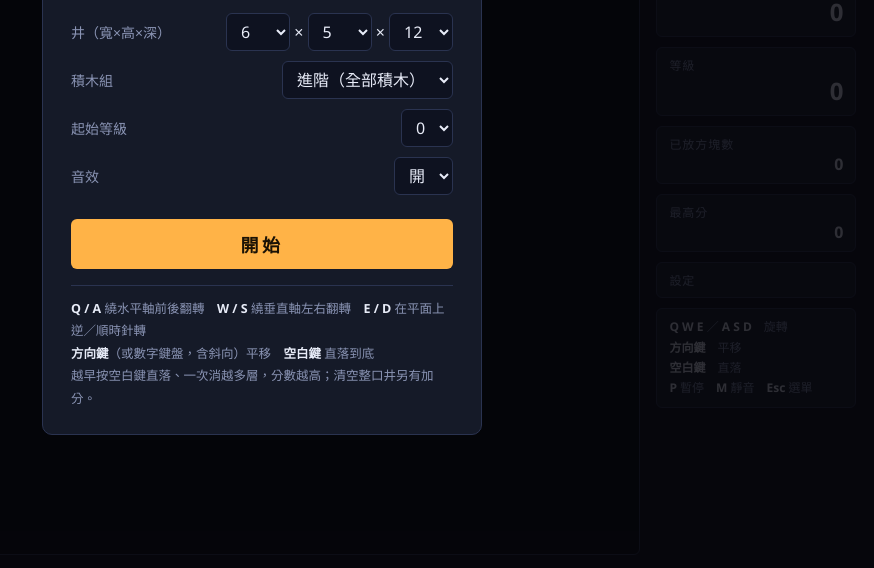
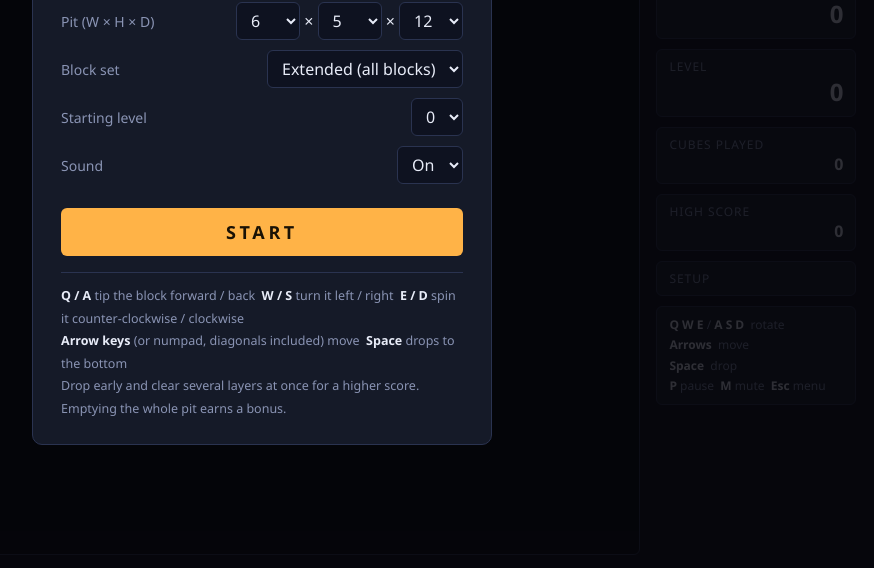
Before and after one commit to JeffCC/Pentacube, a plain HTML site: page index.html in a window 1280 px wide. Shown: the part 232-800 px from the top of the page, without its empty margins (378-1252 px from the left). Drawn offline with Linux system fonts and the light colour scheme.

Commit message:
加入英文介面，依瀏覽器語系自動切換
中文語系顯示中文，其餘顯示英文；可用 ?lang=en / ?lang=zh 強制指定。

Co-Authored-By: Claude Fable 5.2 <noreply@anthropic.com>

```diff
--- a/index.html
+++ b/index.html
@@ -22,7 +22,7 @@
   .overlay { position:fixed; inset:0; display:flex; align-items:center; justify-content:center;
     background:rgba(5,6,10,.82); z-index:10; }
   .overlay.hidden { display:none; }
-  .card { background:var(--panel); border:1px solid var(--line); border-radius:10px; padding:24px 28px; width:min(440px, 92vw); }
+  .card { background:var(--panel); border:1px solid var(--line); border-radius:10px; padding:24px 28px; width:min(460px, 92vw); }
   .card h1 { margin:0 0 4px; font-size:34px; letter-spacing:.14em; color:var(--acc); text-align:center; }
   .card p.sub { margin:0 0 18px; text-align:center; color:var(--dim); font-size:13px; }
   .row { display:flex; align-items:center; justify-content:space-between; margin:10px 0; gap:12px; }
@@ -44,12 +44,12 @@
   <canvas id="cv"></canvas>
   <div id="hud">
     <div id="title">PENTACUBE</div>
-    <div class="box"><div class="k">分數</div><div class="v" id="hScore">0</div></div>
-    <div class="box"><div class="k">等級</div><div class="v" id="hLevel">0</div></div>
-    <div class="box"><div class="k">已放方塊數</div><div class="v sm" id="hCubes">0</div></div>
-    <div class="box"><div class="k">最高分</div><div class="v sm" id="hHigh">0</div></div>
-    <div class="box"><div class="k">設定</div><div class="v sm" id="hSetup"></div></div>
-    <div class="box" id="keys">
+    <div class="box"><div class="k" data-t="score">分數</div><div class="v" id="hScore">0</div></div>
+    <div class="box"><div class="k" data-t="level">等級</div><div class="v" id="hLevel">0</div></div>
+    <div class="box"><div class="k" data-t="cubes">已放方塊數</div><div class="v sm" id="hCubes">0</div></div>
+    <div class="box"><div class="k" data-t="high">最高分</div><div class="v sm" id="hHigh">0</div></div>
+    <div class="box"><div class="k" data-t="setup">設定</div><div class="v sm" id="hSetup"></div></div>
+    <div class="box" id="keys" data-t="keys">
       <b>Q W E</b> ／ <b>A S D</b>　旋轉<br>
       <b>方向鍵</b>　平移<br>
       <b>空白鍵</b>　直落<br>
@@ -61,15 +61,15 @@
 <div class="overlay" id="menu">
   <div class="card">
     <h1>PENTACUBE</h1>
-    <p class="sub">往井裡堆積木，填滿一層就消掉</p>
-    <div class="row dims"><label>井（寬×高×深）</label>
+    <p class="sub" data-t="tagline">往井裡堆積木，填滿一層就消掉</p>
+    <div class="row dims"><label data-t="pit">井（寬×高×深）</label>
       <span style="white-space:nowrap"><select id="sW"></select> × <select id="sH"></select> × <select id="sD"></select></span></div>
-    <div class="row"><label>積木組</label>
-      <select id="sSet"><option value="0">平面</option><option value="1">基本</option><option value="2">進階（全部積木）</option></select></div>
-    <div class="row"><label>起始等級</label><select id="sLv"></select></div>
-    <div class="row"><label>音效</label><select id="sSnd"><option value="1">開</option><option value="0">關</option></select></div>
-    <button class="go" id="btnStart">開始</button>
-    <div class="help">
+    <div class="row"><label data-t="set">積木組</label>
+      <select id="sSet"><option value="0" data-t="set0">平面</option><option value="1" data-t="set1">基本</option><option value="2" data-t="set2">進階（全部積木）</option></select></div>
+    <div class="row"><label data-t="startLevel">起始等級</label><select id="sLv"></select></div>
+    <div class="row"><label data-t="sound">音效</label><select id="sSnd"><option value="1" data-t="on">開</option><option value="0" data-t="off">關</option></select></div>
+    <button class="go" id="btnStart" data-t="start">開始</button>
+    <div class="help" data-t="help">
       <b>Q / A</b> 繞水平軸前後翻轉　<b>W / S</b> 繞垂直軸左右翻轉　<b>E / D</b> 在平面上逆／順時針轉<br>
       <b>方向鍵</b>（或數字鍵盤，含斜向）平移　<b>空白鍵</b> 直落到底<br>
       越早按空白鍵直落、一次消越多層，分數越高；清空整口井另有加分。
@@ -82,13 +82,13 @@
     <h1 id="overTitle">遊戲結束</h1>
     <div class="big" id="overScore">0</div>
     <p class="sub" id="overInfo"></p>
-    <button class="go" id="btnAgain">再玩一次</button>
-    <p class="sub" style="margin-top:12px">按 Enter 再玩一次，按 Esc 回選單</p>
+    <button class="go" id="btnAgain" data-t="again">再玩一次</button>
+    <p class="sub" style="margin-top:12px" data-t="overHint">按 Enter 再玩一次，按 Esc 回選單</p>
   </div>
 </div>
 
 <div class="overlay hidden" id="pause">
-  <div class="card center"><h1>暫停</h1><p class="sub">按 P 繼續</p></div>
+  <div class="card center"><h1 data-t="paused">暫停</h1><p class="sub" data-t="resume">按 P 繼續</p></div>
 </div>
 
 <script>
@@ -101,6 +101,26 @@ if (location.hostname.endsWith('github.io')) {
   sc.src = 'https://gc.zgo.at/count.js';
   sc.dataset.goatcounter = `https://${GOATCOUNTER}.goatcounter.com/count`;
   document.head.appendChild(sc);
+}
+
+// ---------------------------------------------------------------- 語系：中文語系看中文，其餘看英文（?lang=en / ?lang=zh 可強制）
+const LANG_Q = new URLSearchParams(location.search).get('lang');
+const ZH = LANG_Q ? LANG_Q.toLowerCase().startsWith('zh') : (navigator.language || '').toLowerCase().startsWith('zh');
+const L = (zh, en) => ZH ? zh : en;
+const EN = {
+  score: 'SCORE', level: 'LEVEL', cubes: 'CUBES PLAYED', high: 'HIGH SCORE', setup: 'SETUP',
+  keys: '<b>Q W E</b> / <b>A S D</b>&nbsp; rotate<br><b>Arrows</b>&nbsp; move<br><b>Space</b>&nbsp; drop<br><b>P</b> pause &nbsp;<b>M</b> mute &nbsp;<b>Esc</b> menu',
+  tagline: 'Stack blocks in the pit. Fill a layer to clear it.',
+  pit: 'Pit (W × H × D)', set: 'Block set', set0: 'Flat', set1: 'Basic', set2: 'Extended (all blocks)',
+  startLevel: 'Starting level', sound: 'Sound', on: 'On', off: 'Off', start: 'START',
+  help: '<b>Q / A</b> tip the block forward / back &nbsp;<b>W / S</b> turn it left / right &nbsp;<b>E / D</b> spin it counter-clockwise / clockwise<br>'
+    + '<b>Arrow keys</b> (or numpad, diagonals included) move &nbsp;<b>Space</b> drops to the bottom<br>'
+    + 'Drop early and clear several layers at once for a higher score. Emptying the whole pit earns a bonus.',
+  again: 'PLAY AGAIN', overHint: 'Enter to play again, Esc for the menu', paused: 'Paused', resume: 'Press P to resume',
+};
+if (!ZH) {
+  document.documentElement.lang = 'en';
+  document.querySelectorAll('[data-t]').forEach(el => { el.innerHTML = EN[el.dataset.t]; });
 }
 
 // ---------------------------------------------------------------- 積木定義
@@ -194,7 +214,7 @@ const LINE_BASE = [762.5, 875.5, 2886.25];
 const DEPTH_F = { 6: 1.557692, 7: 1.367521, 8: 1.217949, 9: 1.100427, 10: 1.0, 11: 0.918803, 12: 0.852564,
   13: 0.788996, 14: 0.737714, 15: 0.691774, 16: 0.651709, 17: 0.614850, 18: 0.583868 };
 const TIME_BASE = 5.51, TIME_FACTOR = 0.64, DROP_TIME = 0.16, RED_TIME = 0.05, ROT_TIME = 0.12;
-const SET_NAME = ['平面', '基本', '進階'];
+const SET_NAME = L(['平面', '基本', '進階'], ['Flat', 'Basic', 'Extended']);
 
 // ---------------------------------------------------------------- 旋轉矩陣
 const ROT = {
@@ -285,10 +305,12 @@ function gameOver() {
   snd.over();
   const isHigh = score > highScore;
   if (isHigh) { highScore = score; localStorage.setItem(hsKey(), String(score)); }
-  $('overTitle').textContent = isHigh ? '新紀錄！' : '遊戲結束';
+  $('overTitle').textContent = isHigh ? L('新紀錄！', 'New record!') : L('遊戲結束', 'Game over');
   $('overScore').textContent = score.toLocaleString();
   const l = stats.lines;
-  $('overInfo').innerHTML = `等級 ${level}　方塊 ${cubesPlayed}<br>消 1 層 ×${l[1]}　2 層 ×${l[2]}　3 層 ×${l[3]}　4 層 ×${l[4]}　5 層 ×${l[5]}<br>清空全井 ×${stats.empty}`;
+  $('overInfo').innerHTML = L(
+    `等級 ${level}　方塊 ${cubesPlayed}<br>消 1 層 ×${l[1]}　2 層 ×${l[2]}　3 層 ×${l[3]}　4 層 ×${l[4]}　5 層 ×${l[5]}<br>清空全井 ×${stats.empty}`,
+    `Level ${level} · ${cubesPlayed} cubes<br>Layers cleared at once: 1 ×${l[1]} · 2 ×${l[2]} · 3 ×${l[3]} · 4 ×${l[4]} · 5 ×${l[5]}<br>Pit emptied ×${stats.empty}`);
   $('over').classList.remove('hidden');
   updateHud();
 }
@@ -314,7 +336,8 @@ function lock() {
   cubesPlayed += sh.cubes.length;
   stats.lines[n]++; if (empty) stats.empty++;
   if (n > 0) {
-    popup = { text: empty ? `清空全井！ +${gain.toLocaleString()}` : `${n} 層　+${gain.toLocaleString()}`, t0: now };
+    const g = gain.toLocaleString();
+    popup = { text: empty ? L(`清空全井！ +${g}`, `Pit emptied! +${g}`) : L(`${n} 層　+${g}`, `${n} layer${n > 1 ? 's' : ''}  +${g}`), t0: now };
     empty ? snd.empty() : snd.line(n);
   } else snd.land();
   if (level < 10 && cubesPlayed >= (H * 15 + W * 15) * (level + 1)) {
```
